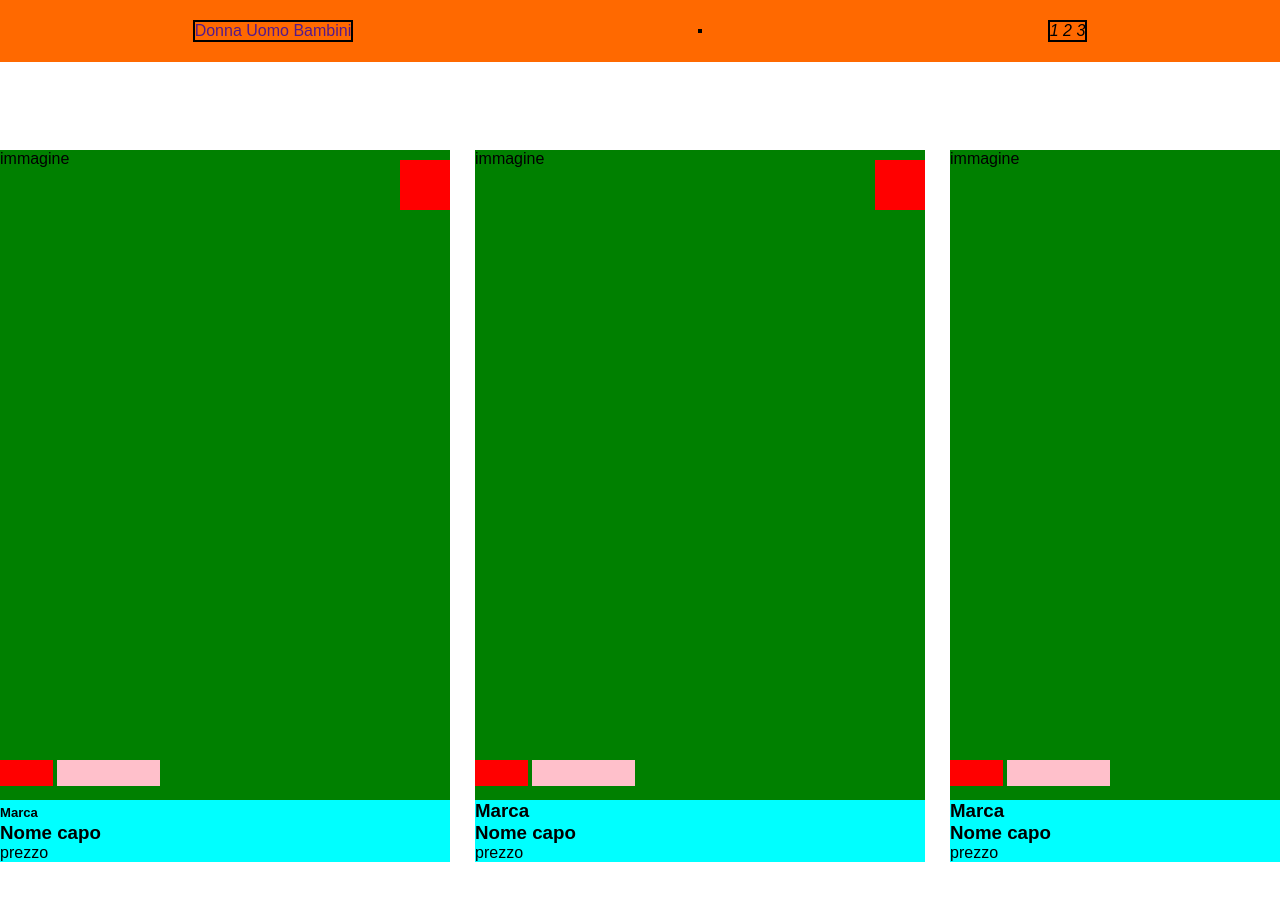
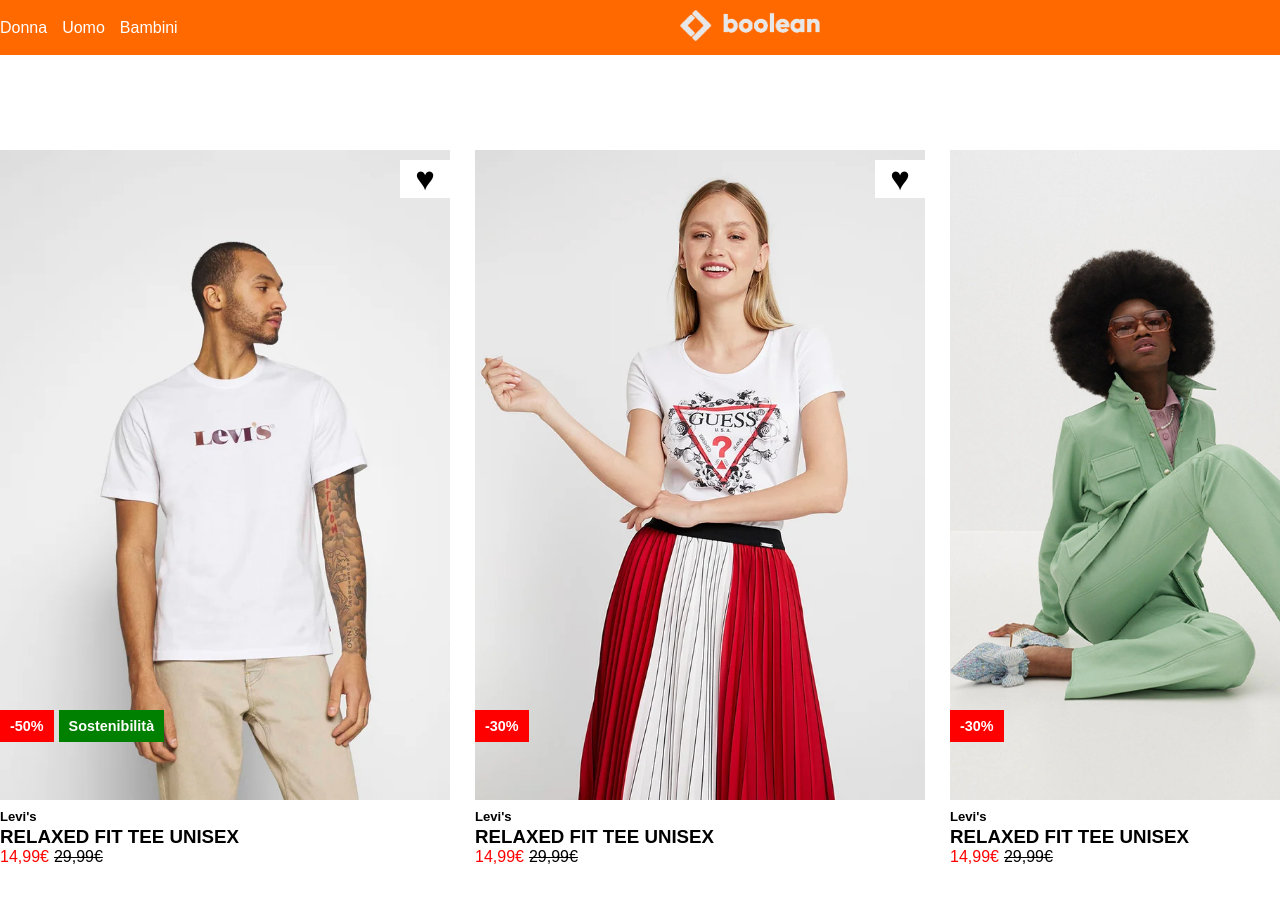
Before and after one commit to emanuele-pogliari/html-css-boolando, a plain HTML site: page index.html in a window 1280 px wide. Shown: the top 909 px of the page. Drawn offline with Linux system fonts and the light colour scheme.

Commit message:
fix sezione principale e navbar

```diff
--- a/css/style.css
+++ b/css/style.css
@@ -15,22 +15,43 @@ nav {
     width: 100%;
     top: 0;
     z-index: 99;
-    /* da rivedere */
 }
 
 a {
+    color: white;
     text-decoration: none;
 }
 
+i {
+    color: white;
+    font-size: 1.1em;
+}
+
 #nav-container {
+    width: 1000px;
+    margin: auto;
     display: flex;
     align-items: center;
-    justify-content: space-around;
-    padding: 20px;
+    justify-content: space-between;
+    padding: 10px 0;
 }
 
-#nav-container div {
-    border: 2px solid black;
+#genders,
+#user-preferences {
+    display: flex;
+    gap: 15px;
+}
+
+#nav-container {
+    width: 1400px;
+}
+
+#logo {
+    width: 140px;
+}
+
+#logo img {
+    width: 100%;
 }
 
 main {
@@ -48,12 +69,7 @@ main {
 
 #main-container article {
     width: 450px;
-    background-color: aqua;
     position: relative;
-}
-
-#main-container article:hover {
-    background-color: lightblue;
 }
 
 #main-container article div .img {
@@ -63,32 +79,53 @@ main {
 
 
 .favourite {
-    width: 50px;
-    height: 50px;
-    background-color: red;
+    background-color: white;
     position: absolute;
     right: 0;
     top: 10px;
-
+    width: 50px;
+    font-size: 33px;
+    text-align: center;
 }
 
-.tags {
-    position: absolute;
-    top: 610px;
+.favourite:hover {
+    color: red;
 }
 
+
+.tags {
+    top: 560px;
+    color: white;
+    text-align: center;
+    font-weight: bold;
+    position: relative;
+}
+
+
 .discount {
-    width: 53px;
-    height: 26px;
+    padding: 8px 10px;
     background-color: red;
     display: inline-block;
+    font-size: 0.9em;
+}
+
+.discount p {
+    padding: 8px 25px;
 }
 
 .sustainability {
-    width: 103px;
-    height: 26px;
-    background-color: pink;
+    position: absolute;
+    padding: 8px 10px;
+    background-color: green;
     display: inline-block;
+    font-size: 0.9em;
+    margin-left: 5px;
+}
+
+.tags,
+.favourite {
+    position: absolute;
+    z-index: 85;
 }
 
 article h3 small {
@@ -102,12 +139,13 @@ footer {
     padding-top: 35px;
 }
 
-
-
 footer #footer-container {
     display: flex;
     justify-content: space-around;
+}
 
+.second-line {
+    margin-top: 15px;
 }
 
 footer #footer-container ul {
@@ -123,3 +161,32 @@ footer #footer-container .second-line ul {
 .brand {
     padding-bottom: 20px;
 }
+
+
+
+#main-container article div .img {
+    position: relative;
+}
+
+#main-container article div .img-hover {
+    width: 450px;
+    display: none;
+    position: absolute;
+    top: 0;
+    left: 0;
+    z-index: 80;
+}
+
+#main-container article:hover .img-hover {
+    display: inline-block;
+}
+
+span {
+    color: red;
+}
+
+.og-price {
+    text-decoration: line-through;
+    color: black;
+    margin: 5px;
+}
--- a/index.html
+++ b/index.html
@@ -5,7 +5,7 @@
     <meta charset="UTF-8">
     <meta name="viewport" content="width=device-width, initial-scale=1.0">
     <link rel="stylesheet" href="./css/style.css">
-
+    <script src="https://kit.fontawesome.com/d4c81eb985.js" crossorigin="anonymous"></script>
     <title>Boolando</title>
 </head>
 
@@ -17,110 +17,114 @@
                 <a href="">Uomo</a>
                 <a href="">Bambini</a>
             </div>
-            <div id="logo">
+            <div id="logo"><img src="./img/boolean-logo.png" alt="">
             </div>
             <div id="user-preferences">
-                <i>1</i>
-                <i>2</i>
-                <i>3</i>
+                <i class="fa-regular fa-user"></i>
+                <i class="fa-regular fa-heart"></i>
+                <i class="fa-solid fa-bag-shopping"></i>
             </div>
         </div>
     </nav>
 
     <main>
         <div id="main-container">
+
             <article>
                 <div>
-                    <div class="favourite"></div>
-                    <div class="img">immagine</div>
+                    <div class="favourite">&#9829;</div>
+                    <img src="./img/1.webp" class="img"></img>
+                    <img src="./img/1b.webp" class="img-hover" alt="">
                     <div class="tags">
-                        <div class="discount"></div>
-                        <div class="sustainability"></div>
+                        <div class="discount">-50%</div>
+                        <div class="sustainability">Sostenibilità</div>
                     </div>
                 </div>
                 <div>
-                    <h3><small>Marca</small></h3>
-                    <h3>Nome capo</h3>
-                    <span>prezzo</span>
+                    <h3><small>Levi's</small></h3>
+                    <h3>RELAXED FIT TEE UNISEX</h3>
+                    <span>14,99€</span><span class="og-price">29,99€</span>
                 </div>
             </article>
 
             <article>
                 <div>
-                    <div class="favourite"></div>
-                    <div class="img">immagine</div>
+                    <div class="favourite">&#9829;</div>
+                    <img src="./img/2.webp" class="img"></img>
+                    <img src="./img/2b.webp" class="img-hover" alt="">
                     <div class="tags">
-                        <div class="discount"></div>
-                        <div class="sustainability"></div>
+                        <div class="discount">-30%</div>
                     </div>
                 </div>
                 <div>
-                    <h3>Marca</h3>
-                    <h3><strong>Nome capo</strong></h3>
-                    <span>prezzo</span>
+                    <h3><small>Levi's</small></h3>
+                    <h3>RELAXED FIT TEE UNISEX</h3>
+                    <span>14,99€</span><span class="og-price">29,99€</span>
                 </div>
             </article>
 
             <article>
                 <div>
-                    <div class="favourite"></div>
-                    <div class="img">immagine</div>
+                    <div class="favourite">&#9829;</div>
+                    <img src="./img/3.webp" class="img"></img>
+                    <img src="./img/3b.webp" class="img-hover" alt="">
                     <div class="tags">
-                        <div class="discount"></div>
-                        <div class="sustainability"></div>
+                        <div class="discount">-30%</div>
                     </div>
                 </div>
                 <div>
-                    <h3>Marca</h3>
-                    <h3><strong>Nome capo</strong></h3>
-                    <span>prezzo</span>
+                    <h3><small>Levi's</small></h3>
+                    <h3>RELAXED FIT TEE UNISEX</h3>
+                    <span>14,99€</span><span class="og-price">29,99€</span>
                 </div>
             </article>
 
+
             <article>
                 <div>
-                    <div class="favourite"></div>
-                    <div class="img">immagine</div>
+                    <div class="favourite">&#9829;</div>
+                    <img src="./img/4.webp" class="img"></img>
+                    <img src="./img/4b.webp" class="img-hover" alt="">
                     <div class="tags">
-                        <div class="discount"></div>
-                        <div class="sustainability"></div>
+                        <div class="discount">-50%</div>
+                        <div class="sustainability">Sostenibilità</div>
                     </div>
                 </div>
                 <div>
-                    <h3>Marca</h3>
-                    <h3><strong>Nome capo</strong></h3>
-                    <span>prezzo</span>
-                </div>
-            </article>
-
-            <article>
-                <div>
-                    <div class="favourite"></div>
-                    <div class="img">immagine</div>
-                    <div class="tags">
-                        <div class="discount"></div>
-                        <div class="sustainability"></div>
-                    </div>
-                </div>
-                <div>
-                    <h3>Marca</h3>
-                    <h3><strong>Nome capo</strong></h3>
-                    <span>prezzo</span>
+                    <h3><small>Levi's</small></h3>
+                    <h3>RELAXED FIT TEE UNISEX</h3>
+                    <span>14,99€</span><span class="og-price">29,99€</span>
                 </div>
             </article>
             <article>
                 <div>
-                    <div class="favourite"></div>
-                    <div class="img">immagine</div>
+                    <div class="favourite">&#9829;</div>
+                    <img src="./img/5.webp" class="img"></img>
+                    <img src="./img/5b.webp" class="img-hover" alt="">
                     <div class="tags">
-                        <div class="discount"></div>
-                        <div class="sustainability"></div>
+                        <div class="discount">-50%</div>
+                        <div class="sustainability">Sostenibilità</div>
                     </div>
                 </div>
                 <div>
-                    <h3>Marca</h3>
-                    <h3><strong>Nome capo</strong></h3>
-                    <span>prezzo</span>
+                    <h3><small>Levi's</small></h3>
+                    <h3>RELAXED FIT TEE UNISEX</h3>
+                    <span>14,99€</span><span class="og-price">29,99€</span>
+                </div>
+            </article>
+            <article>
+                <div>
+                    <div class="favourite">&#9829;</div>
+                    <img src="./img/6.webp" class="img"></img>
+                    <img src="./img/6b.webp" class="img-hover" alt="">
+                    <div class="tags">
+                        <div class="sustainability">Sostenibilità</div>
+                    </div>
+                </div>
+                <div>
+                    <h3><small>Levi's</small></h3>
+                    <h3>RELAXED FIT TEE UNISEX</h3>
+                    <span>14,99€</span><span class="og-price">29,99€</span>
                 </div>
             </article>
     </main>
```
